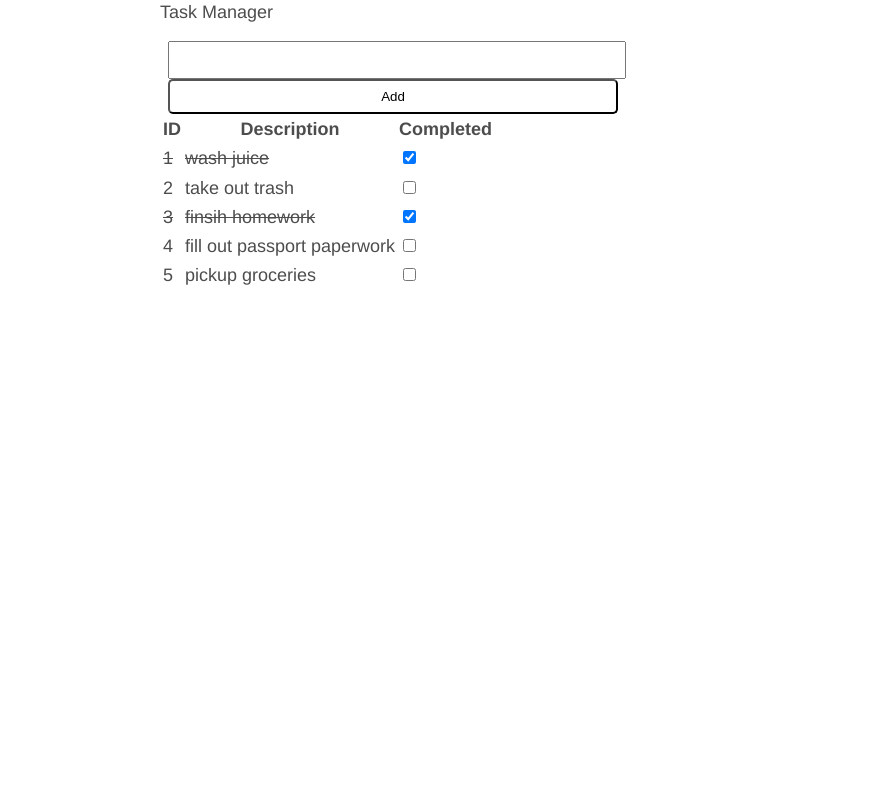
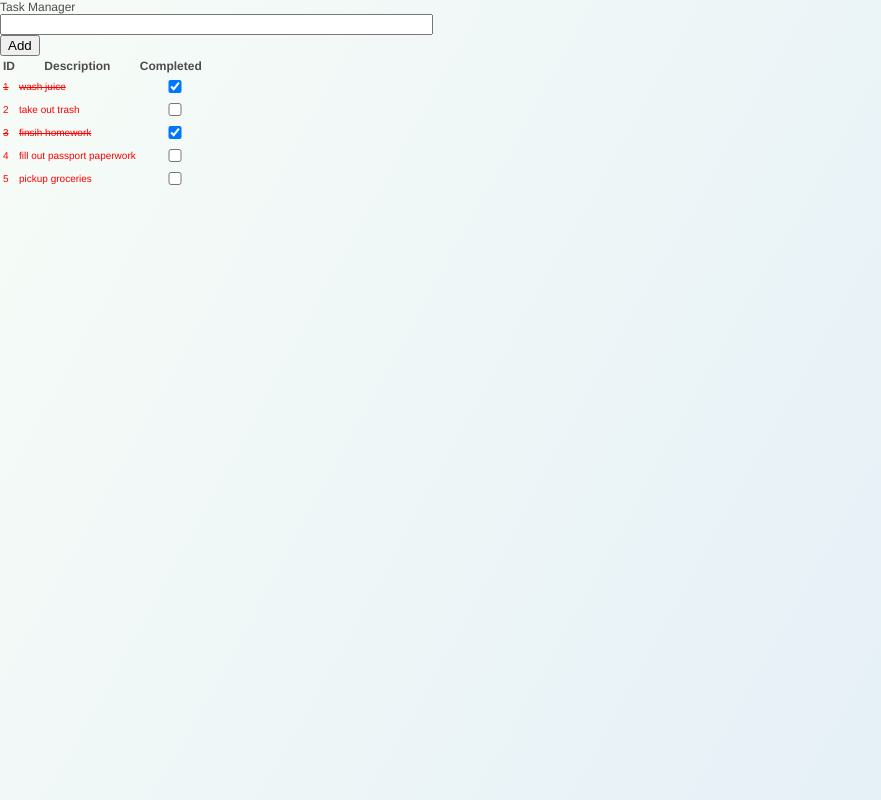
Before and after one commit to devantemoore/task-manager, a Vue app: page / in a window 1280 px wide. Shown: the whole page, without its empty margins (0-881 px from the left). Built offline with nearby package versions, Linux system fonts and the light colour scheme.

Commit message:
removing bootstrap (lack of support for vue3); cleaning up css and will add primevue

```diff
--- a/src/assets/scss/main.scss
+++ b/src/assets/scss/main.scss
@@ -1,20 +1,30 @@
-body{
+*:focus{
+    outline:none
+}
+html, body{
     font-family: 'Helvetica Neue', Arial, Helvetica, sans-serif;
     color: #4d4d4d;
-    font-size: 18px;
-    line-height: 1.4em;
     margin: 0;
+    padding: 0;
+    height: 100%;
 }
-.app-container {
-    margin-left: 10rem;
-    margin-right: 10rem;
+body {
+  background: rgb(246, 252, 247);
+  background: linear-gradient(119deg, rgb(247, 252, 247) 0%, rgb(224, 236, 247) 100%);
+  background-repeat: no-repeat;
+  background-attachment: fixed;
 }
-button {
-    background: none;
-    padding: 0.5rem 1rem 0.5rem 1rem;
-    border-radius: 5px 5px 5px 5px;
 
+@media only screen and (min-width: 425px){
+    .home{
+        width: 425px;
+        font-size: 12px;
+    }
+    input{
+        width: 100%;
+    }
+    .task-item{
+        font-size: 10px;
+        color: red;
+    }
 }
-button:hover{
-        cursor: auto;
-    }
--- a/src/components/AddTask/AddTask.vue
+++ b/src/components/AddTask/AddTask.vue
@@ -33,16 +33,5 @@
 
 
 <style>
-.add-task {
-    width: 450px;
-}
-.task-input {
-   width: 100%;
-   height: 2rem;
-   margin: 1rem 0.5rem 0 0.5rem
-}
-.add-btn{
-    width: 100%;
-    margin: 0 0 0 0.5rem
-}
+
 </style>
--- a/src/components/Task/Task.vue
+++ b/src/components/Task/Task.vue
@@ -1,5 +1,5 @@
 <template>
-  <tr>
+  <tr class="task-item">
       <td :style="completed">{{ task.id }}</td>
       <td :style="completed">{{ task.description }}</td>
       <td><input type='checkbox' v-model="checked" @change="toggleComplete(task.id)" /></td>
--- a/src/main.ts
+++ b/src/main.ts
@@ -4,4 +4,6 @@ import router from "./router";
 import store from "./store";
 import "./assets/scss/main.scss"
 
-createApp(App).use(store).use(router).mount("#app");
+createApp(App).use(store)
+    .use(router)
+    .mount("#app");
--- a/src/views/Home.vue
+++ b/src/views/Home.vue
@@ -28,4 +28,5 @@ export default defineComponent({
   }
 });
 </script>
-<style></style>
+<style lang='scss'>
+</style>
```
